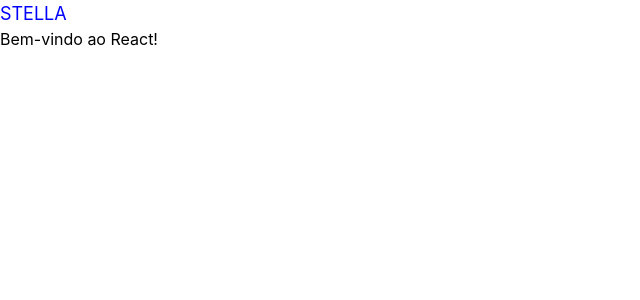
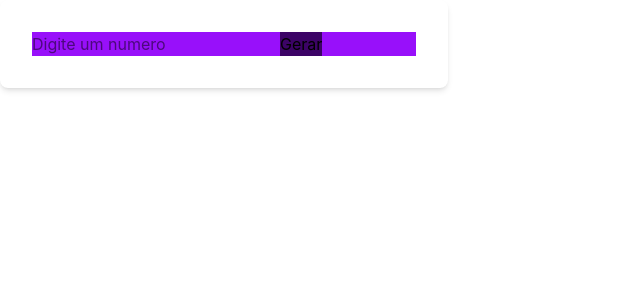
Before and after one commit to stelsol/react, a React (Vite) app in the folder projeto_1/: page / in a window 1280 px wide. Shown: the top 300 px of the page, without its empty margins (0-640 px from the left). Built offline with nearby package versions, Linux system fonts and the light colour scheme.

Commit message:
Ex com react

```diff
--- a/projeto_1/src/App.jsx
+++ b/projeto_1/src/App.jsx
@@ -1,13 +1,41 @@
 import "./App.css";
+import Header from "./components/Header";
+import { useState } from "react";
 
 function App() {
-  const nome = "Stella";
-  const estilo = { color: "blue", fontSize: "18px" };
+  const [valor, setValor] = useState("");
+  const [resultado, setResultado] = useState("");
+
+  function Gerar() {
+    let num = Number(valor);
+    let contador = " ";
+
+    for (let i = 0; i <= num; i++) {
+      // console.log(contador);
+      contador += i + " ";
+    }
+    setResultado(contador);
+  }
+
   return (
-    <div className="app">
-      <h2 style={estilo}>{nome.toUpperCase()}</h2>
-      <p>Bem-vindo ao React!</p>
-    </div>
+    <main className="bg-white p-8 rounded-lg shadow-md w-full max-w-md">
+      <div className="bg-purple-600">
+        <input
+          type="text"
+          name="valor"
+          id="valor"
+          placeholder="Digite um numero"
+          value={valor}
+          onChange={(e) => setValor(e.target.value)}
+        />
+        <button id="botao" className="bg-purple-950" onClick={Gerar}>
+          Gerar
+        </button>
+        <div id="resultado" className="bg-purple-100">
+          {resultado}
+        </div>
+      </div>
+    </main>
   );
 }
 
```
Also changed, not shown: projeto_1/src/components/Header.jsx (added).
